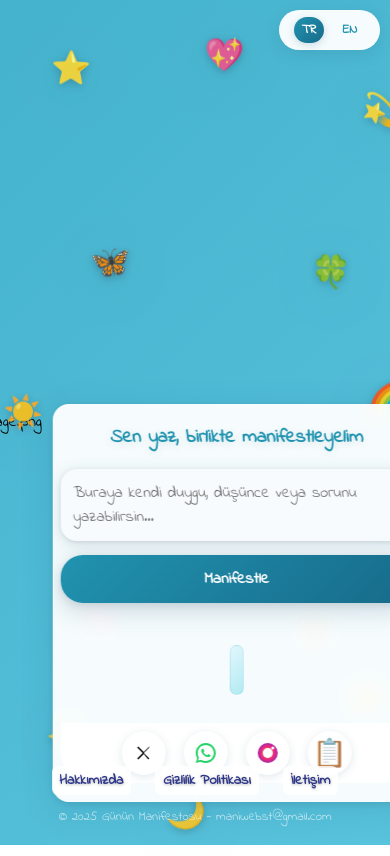
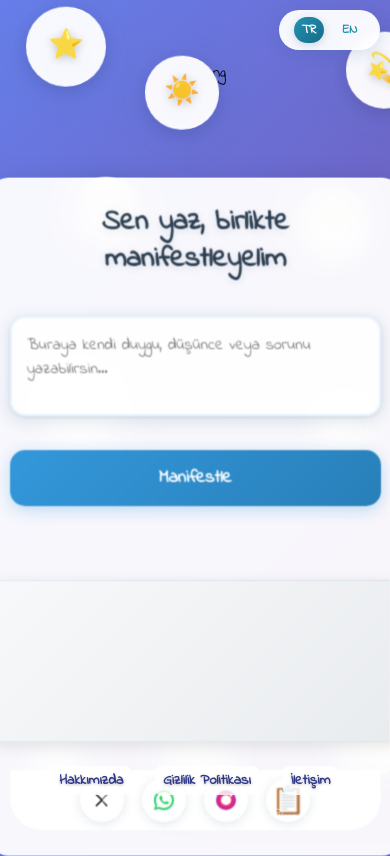
Before and after one commit to hhesasturk/maniwebst, a website: page maniwebst/index.html in a window 390 px wide. Shown: the top 856 px of the page. Drawn offline with Linux system fonts and the light colour scheme.

Commit message:
Optimize mobile UX: improve manifest input positioning and emoji placement

```diff
--- a/maniwebst/index.html
+++ b/maniwebst/index.html
@@ -4,23 +4,55 @@ image.png<!DOCTYPE html>
   <meta charset="UTF-8">
   <meta name="viewport" content="width=device-width, initial-scale=1.0">
   <title data-tr="Manifest - Günün Manifestosu | Motivasyon ve Hayal Gücü" data-en="Manifest - Daily Manifesto | Motivation and Imagination">Manifest - Günün Manifestosu | Motivasyon ve Hayal Gücü</title>
-  <meta name="description" content="Manifest felsefesi ile hayallerinizi gerçeğe dönüştürün. Motivasyon, pozitif düşünce ve manifest teknikleri ile hedeflerinize ulaşın.">
-  <meta name="keywords" content="manifest, motivasyon, pozitif düşünce, hayal gücü, hedef belirleme, başarı, günün manifestosu">
+  <meta name="description" content="Manifest felsefesi ile hayallerinizi gerçeğe dönüştürün. Ücretsiz manifest aracı, günlük manifestosu, pozitif düşünce ve motivasyon teknikleri ile hedeflerinize ulaşın. AI destekli manifest yazıcı.">
+  <meta name="keywords" content="manifest, manifest aracı, günlük manifestosu, pozitif düşünce, motivasyon, hayal gücü, hedef belirleme, başarı, AI manifest, ücretsiz manifest, manifest yazıcı, manifest felsefesi, günün manifestosu, manifest etmek, manifest teknikleri">
   <meta name="author" content="Günün Manifestosu">
-  <meta property="og:title" content="Manifest - Günün Manifestosu">
-  <meta property="og:description" content="Hayallerinizi gerçeğe dönüştürün. Manifest felsefesi ile motivasyon ve başarı.">
+  <meta property="og:title" content="Manifest - Günün Manifestosu | Ücretsiz Manifest Aracı">
+  <meta property="og:description" content="Hayallerinizi gerçeğe dönüştürün. Ücretsiz manifest aracı, AI destekli manifest yazıcı ve günlük manifestosu ile motivasyon ve başarı.">
   <meta property="og:type" content="website">
-  <meta property="og:url" content="https://gununmanifestosu.com">
-  <meta property="og:image" content="https://gununmanifestosu.com/og-image.jpg">
+  <meta property="og:url" content="https://maniwebst.com">
+  <meta property="og:image" content="https://maniwebst.com/og-image.jpg">
+  <meta property="og:site_name" content="Manifest - Günün Manifestosu">
+  <meta property="og:locale" content="tr_TR">
+  <meta property="og:locale:alternate" content="en_US">
   <meta name="twitter:card" content="summary_large_image">
-  <meta name="twitter:title" content="Manifest - Günün Manifestosu">
-  <meta name="twitter:description" content="Hayallerinizi gerçeğe dönüştürün. Manifest felsefesi ile motivasyon ve başarı.">
-  <meta name="twitter:image" content="https://gununmanifestosu.com/twitter-image.jpg">
-  <link rel="canonical" href="https://gununmanifestosu.com">
+  <meta name="twitter:title" content="Manifest - Günün Manifestosu | Ücretsiz Manifest Aracı">
+  <meta name="twitter:description" content="Hayallerinizi gerçeğe dönüştürün. Ücretsiz manifest aracı, AI destekli manifest yazıcı ve günlük manifestosu ile motivasyon ve başarı.">
+  <meta name="twitter:image" content="https://maniwebst.com/twitter-image.jpg">
+  <meta name="twitter:site" content="@maniwebst">
+  <meta name="twitter:creator" content="@maniwebst">
+  <link rel="canonical" href="https://maniwebst.com">
   <link rel="icon" type="image/x-icon" href="/favicon.ico">
   <link rel="apple-touch-icon" href="/apple-touch-icon.png">
   <meta name="google-adsense-account" content="ca-pub-1811756065125179">
   <link href="https://fonts.googleapis.com/css2?family=Dancing+Script:wght@400;600;700&family=Indie+Flower&display=swap" rel="stylesheet">
+
+  <!-- Schema.org structured data -->
+  <script type="application/ld+json">
+  {
+    "@context": "https://schema.org",
+    "@type": "WebApplication",
+    "name": "Manifest - Günün Manifestosu",
+    "description": "Ücretsiz manifest aracı, AI destekli manifest yazıcı ve günlük manifestosu ile hayallerinizi gerçeğe dönüştürün.",
+    "url": "https://maniwebst.com",
+    "applicationCategory": "LifestyleApplication",
+    "operatingSystem": "Web Browser",
+    "offers": {
+      "@type": "Offer",
+      "price": "0",
+      "priceCurrency": "TRY"
+    },
+    "author": {
+      "@type": "Organization",
+      "name": "Günün Manifestosu",
+      "email": "maniwebst@gmail.com"
+    },
+    "keywords": "manifest, manifest aracı, günlük manifestosu, pozitif düşünce, motivasyon, AI manifest, ücretsiz manifest",
+    "inLanguage": ["tr", "en"],
+    "datePublished": "2025-01-01",
+    "dateModified": "2025-01-01"
+  }
+  </script>
   <style>
     body {
       margin: 0;
@@ -351,53 +383,137 @@ image.png<!DOCTYPE html>
       }
     }
     @media (max-width: 600px) {
+      body {
+        padding: 0;
+        margin: 0;
+        min-height: 100vh;
+        display: flex;
+        flex-direction: column;
+        background: linear-gradient(135deg, #667eea 0%, #764ba2 100%);
+      }
+
+      .container {
+        padding-top: 80px;
+        padding-bottom: 20px;
+        min-height: 100vh;
+        display: flex;
+        flex-direction: column;
+        justify-content: center;
+        align-items: center;
+      }
+
       .center-box {
-        min-width: 90vw;
-        width: 98vw;
-        padding: 18px 2vw 18px 2vw;
-        border-radius: 16px;
-        max-height: 85vh;
-        top: 45%;
+        width: 95%;
+        max-width: 400px;
+        padding: 25px 20px;
+        margin: 10px auto;
+        background: rgba(255, 255, 255, 0.95);
+        backdrop-filter: blur(15px);
+        border-radius: 20px;
+        box-shadow: 0 8px 32px rgba(0, 0, 0, 0.15);
+        position: relative;
+        z-index: 100;
+        border: 1px solid rgba(255, 255, 255, 0.2);
+        max-height: 80vh;
+        overflow-y: auto;
+      }
+
+      .center-title {
+        font-size: 1.8rem;
+        margin-bottom: 20px;
+        text-align: center;
+        color: #2c3e50;
+        text-shadow: 0 2px 4px rgba(0, 0, 0, 0.1);
+        line-height: 1.3;
+      }
+
+      .center-textarea {
+        width: 100%;
+        min-height: 100px;
+        font-size: 16px;
+        padding: 15px;
+        margin-bottom: 20px;
+        border: 2px solid #e8f4fd;
+        border-radius: 15px;
+        background: rgba(255, 255, 255, 0.9);
+        transition: all 0.3s ease;
+        resize: none;
+        font-family: 'Indie Flower', cursive;
+        color: #2c3e50;
+      }
+
+      .center-textarea:focus {
+        outline: none;
+        border-color: #3498db;
+        box-shadow: 0 0 20px rgba(52, 152, 219, 0.3);
+        transform: translateY(-2px);
+      }
+
+      .center-btn {
+        width: 100%;
+        padding: 15px;
+        font-size: 18px;
+        margin-bottom: 20px;
+        border-radius: 15px;
+        background: linear-gradient(135deg, #3498db, #2980b9);
+        border: none;
+        color: white;
+        font-weight: 600;
+        transition: all 0.3s ease;
+        box-shadow: 0 4px 15px rgba(52, 152, 219, 0.3);
+        font-family: 'Indie Flower', cursive;
+      }
+
+      .center-btn:hover {
+        transform: translateY(-2px);
+        box-shadow: 0 6px 20px rgba(52, 152, 219, 0.4);
+      }
+
+      .center-btn:active {
+        transform: translateY(0);
+      }
+
+      .center-answer {
+        width: 100%;
+        min-height: 120px;
+        font-size: 15px;
+        padding: 20px;
+        margin-top: 20px;
+        border-radius: 15px;
+        background: linear-gradient(135deg, #f8f9fa, #e9ecef);
+        border-left: 4px solid #3498db;
+        box-shadow: 0 4px 15px rgba(0, 0, 0, 0.1);
+        color: #2c3e50;
+        line-height: 1.6;
+        max-height: 40vh;
+        overflow-y: auto;
+      }
+
+      .floating-element {
+        font-size: 1.8rem;
+        width: 50px;
+        height: 50px;
+        border-radius: 50%;
+        background: rgba(255, 255, 255, 0.95);
+        backdrop-filter: blur(10px);
+        box-shadow: 0 4px 15px rgba(0, 0, 0, 0.1);
+        transition: all 0.3s ease;
         z-index: 5;
-      }
-      .center-title {
-        font-size: 1.2rem;
-      }
-      .center-answer {
-        font-size: 1rem;
-        max-height: 35vh;
-        padding: 8px 6px;
-      }
-      .share-bar {
-        gap: 12px;
-        padding: 6px 0;
-      }
-      .share-btn {
-        width: 38px;
-        height: 38px;
-        font-size: 1.5rem;
-      }
-      .center-textarea {
-        font-size: 1rem;
-        padding: 12px;
-      }
-      .center-btn {
-        font-size: 1rem;
-        padding: 12px 0;
-      }
-      /* Mobil emoji iyileştirmeleri */
-      .floating-element {
-        font-size: 2rem;
-        min-width: 60px;
-        min-height: 60px;
         touch-action: manipulation;
         -webkit-tap-highlight-color: transparent;
-        z-index: 10;
-      }
+        border: 1px solid rgba(255, 255, 255, 0.3);
+      }
+
+      .floating-element:hover {
+        transform: scale(1.1);
+        box-shadow: 0 6px 20px rgba(0, 0, 0, 0.15);
+      }
+
       .floating-element:active {
         transform: scale(0.95);
         filter: drop-shadow(0 4px 12px rgba(34,87,122,0.3));
       }
+
       .element-message {
         font-size: 0.9rem;
         padding: 12px 16px;
@@ -406,6 +522,39 @@ image.png<!DOCTYPE html>
         white-space: normal;
         text-align: center;
         z-index: 15;
+        background: rgba(255, 255, 255, 0.95);
+        backdrop-filter: blur(10px);
+        border-radius: 15px;
+        box-shadow: 0 4px 15px rgba(0, 0, 0, 0.1);
+      }
+
+      .share-bar {
+        gap: 15px;
+        padding: 10px 0;
+        background: rgba(255, 255, 255, 0.95);
+        backdrop-filter: blur(10px);
+        border-radius: 15px;
+        margin-top: 15px;
+      }
+
+      .share-btn {
+        width: 45px;
+        height: 45px;
+        font-size: 1.6rem;
+        border-radius: 50%;
+        background: linear-gradient(135deg, #3498db, #2980b9);
+        color: white;
+        transition: all 0.3s ease;
+        box-shadow: 0 4px 15px rgba(52, 152, 219, 0.3);
+      }
+
+      .share-btn:hover {
+        transform: translateY(-2px);
+        box-shadow: 0 6px 20px rgba(52, 152, 219, 0.4);
+      }
+
+      .share-btn:active {
+        transform: scale(0.95);
       }
     }
     @media (max-height: 600px) {
@@ -460,18 +609,25 @@ image.png<!DOCTYPE html>
 
     /* Mobil cihaz için özel ayarlar */
     .mobile-device .floating-element {
-      font-size: 2.2rem;
-      min-width: 55px;
-      min-height: 55px;
-      /* Mobilde emojilerin yazma alanını etkilememesi için */
+      font-size: 1.8rem;
+      width: 50px;
+      height: 50px;
+      border-radius: 50%;
+      background: rgba(255, 255, 255, 0.95);
+      backdrop-filter: blur(10px);
+      box-shadow: 0 4px 15px rgba(0, 0, 0, 0.1);
+      transition: all 0.3s ease;
+      z-index: 5;
       pointer-events: auto;
-      z-index: 5;
+      border: 1px solid rgba(255, 255, 255, 0.3);
     }
 
     /* Mobilde emojilerin merkez kutu alanını etkilememesi */
     .mobile-device .center-box {
       z-index: 100;
       position: relative;
+      background: rgba(255, 255, 255, 0.95);
+      backdrop-filter: blur(15px);
     }
 
     /* Mobilde emojilerin yazma alanı üzerinde olmaması */
@@ -485,12 +641,21 @@ image.png<!DOCTYPE html>
       .floating-element {
         /* Emojilerin merkez kutu alanından uzak durması */
         z-index: 5;
+        /* Emojilerin ekranın kenarlarında kalması için */
+        position: fixed;
       }
 
       .center-box {
         z-index: 100;
         position: relative;
         background: rgba(255,255,255,0.95);
+        backdrop-filter: blur(15px);
+      }
+
+      /* Emojilerin merkez alanından uzak durması için */
+      .floating-element {
+        /* Ekranın %20'si içinde kalmayacak şekilde */
+        min-distance: 20%;
       }
     }
 
@@ -999,20 +1164,20 @@ image.png<!DOCTYPE html>
       {left: 60, top: 60, width: 15, height: 15}   // orta sağ alt
     ];
 
-    // Mobil için emoji bölgelerini daha da sınırla
+    // Mobil için emoji bölgelerini daha da sınırla - merkez alanından uzak tut
     const mobileElementZones = [
-      {left: 2, top: 8, width: 15, height: 15},    // sol üst
-      {left: 83, top: 8, width: 15, height: 15},   // sağ üst
-      {left: 2, top: 77, width: 15, height: 15},   // sol alt
-      {left: 83, top: 77, width: 15, height: 15},  // sağ alt
-      {left: 40, top: 2, width: 20, height: 8},    // üst kenar
-      {left: 40, top: 90, width: 20, height: 8},   // alt kenar
-      {left: 2, top: 40, width: 8, height: 20},    // sol kenar
-      {left: 90, top: 40, width: 8, height: 20},   // sağ kenar
-      {left: 15, top: 20, width: 12, height: 12},  // orta sol üst
-      {left: 73, top: 20, width: 12, height: 12},  // orta sağ üst
-      {left: 15, top: 68, width: 12, height: 12},  // orta sol alt
-      {left: 73, top: 68, width: 12, height: 12}   // orta sağ alt
+      {left: 2, top: 5, width: 12, height: 12},     // sol üst köşe
+      {left: 86, top: 5, width: 12, height: 12},    // sağ üst köşe
+      {left: 2, top: 83, width: 12, height: 12},    // sol alt köşe
+      {left: 86, top: 83, width: 12, height: 12},   // sağ alt köşe
+      {left: 5, top: 40, width: 10, height: 15},    // sol orta
+      {left: 85, top: 40, width: 10, height: 15},   // sağ orta
+      {left: 40, top: 5, width: 15, height: 10},    // üst orta
+      {left: 40, top: 85, width: 15, height: 10},   // alt orta
+      {left: 15, top: 15, width: 10, height: 10},   // sol üst iç
+      {left: 75, top: 15, width: 10, height: 10},   // sağ üst iç
+      {left: 15, top: 75, width: 10, height: 10},   // sol alt iç
+      {left: 75, top: 75, width: 10, height: 10}    // sağ alt iç
     ];
 
     function getRandomMessage() {
```
Also changed, not shown: maniwebst/robots.txt (added, +13 -0 lines), maniwebst/sitemap.xml (added, +36 -0 lines).
